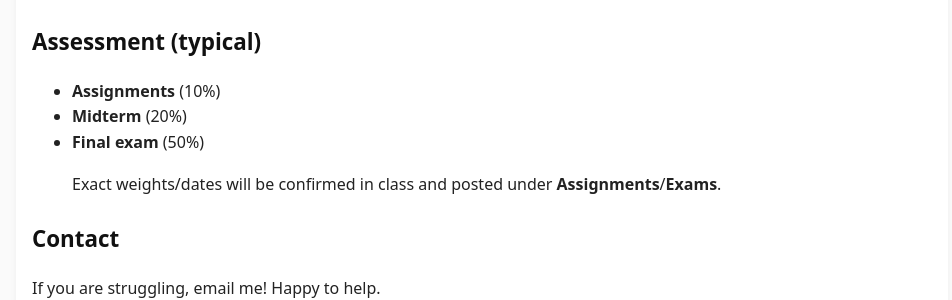
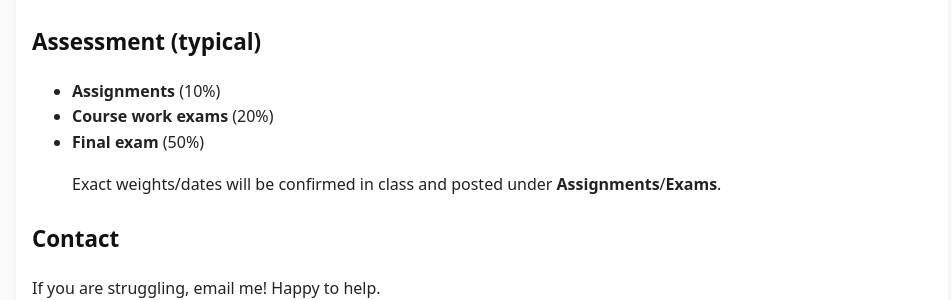
Before and after one commit to SaleemKamaludin/SaleemKamaludin.github.io, a Jekyll site: the page built from courses/comp1604.md, in a window 1280 px wide. Shown: the part 830-1130 px from the top of the page, without its empty margins (158-1110 px from the left). Built offline with Jekyll 4.4.1, drawn with Linux system fonts in a browser that asks for light colours.

Commit message:
Update comp1604.md

```diff
--- a/courses/comp1604.md
+++ b/courses/comp1604.md
@@ -33,7 +33,7 @@ By the end of COMP 1604, students will be able to:
 
 ## Assessment (typical)
 -  **Assignments** (10%)
-- **Midterm** (20%)
+- **Course work exams** (20%)
 - **Final exam** (50%)
 
 > Exact weights/dates will be confirmed in class and posted under **Assignments**/**Exams**.
```
